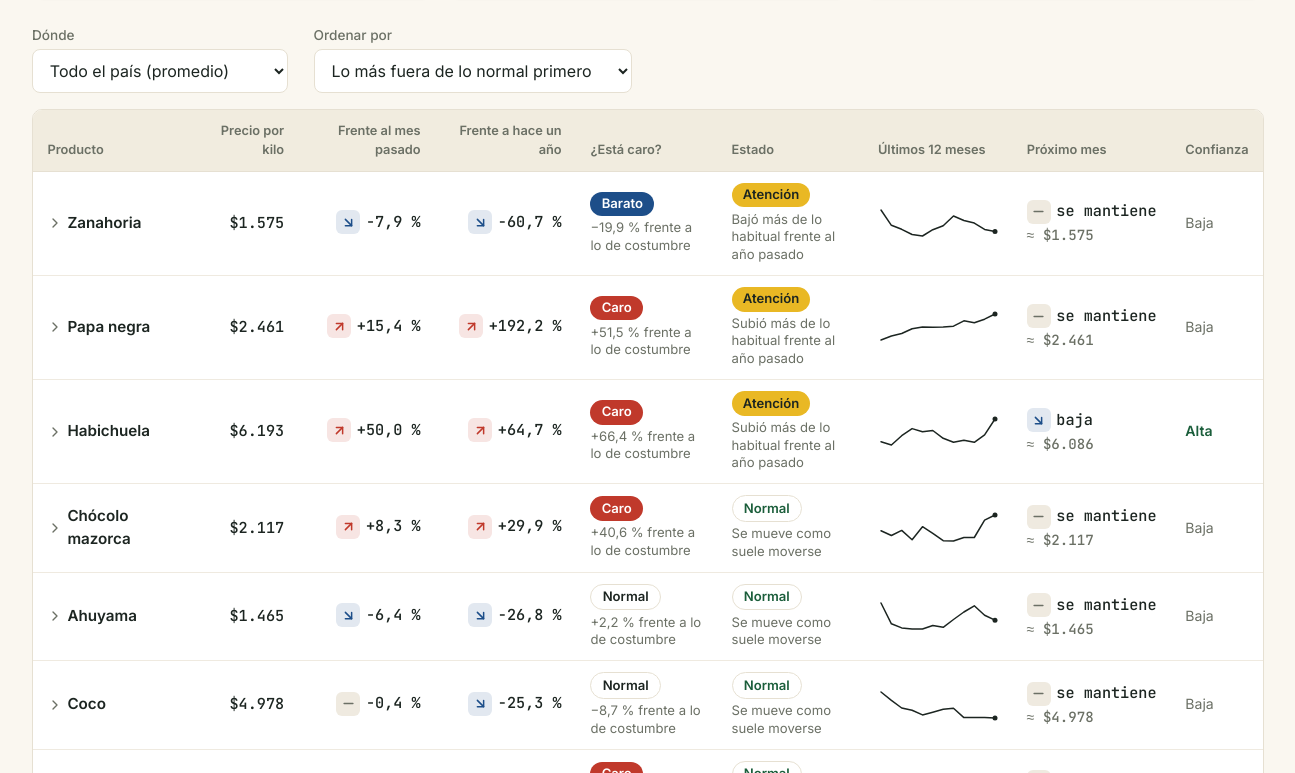
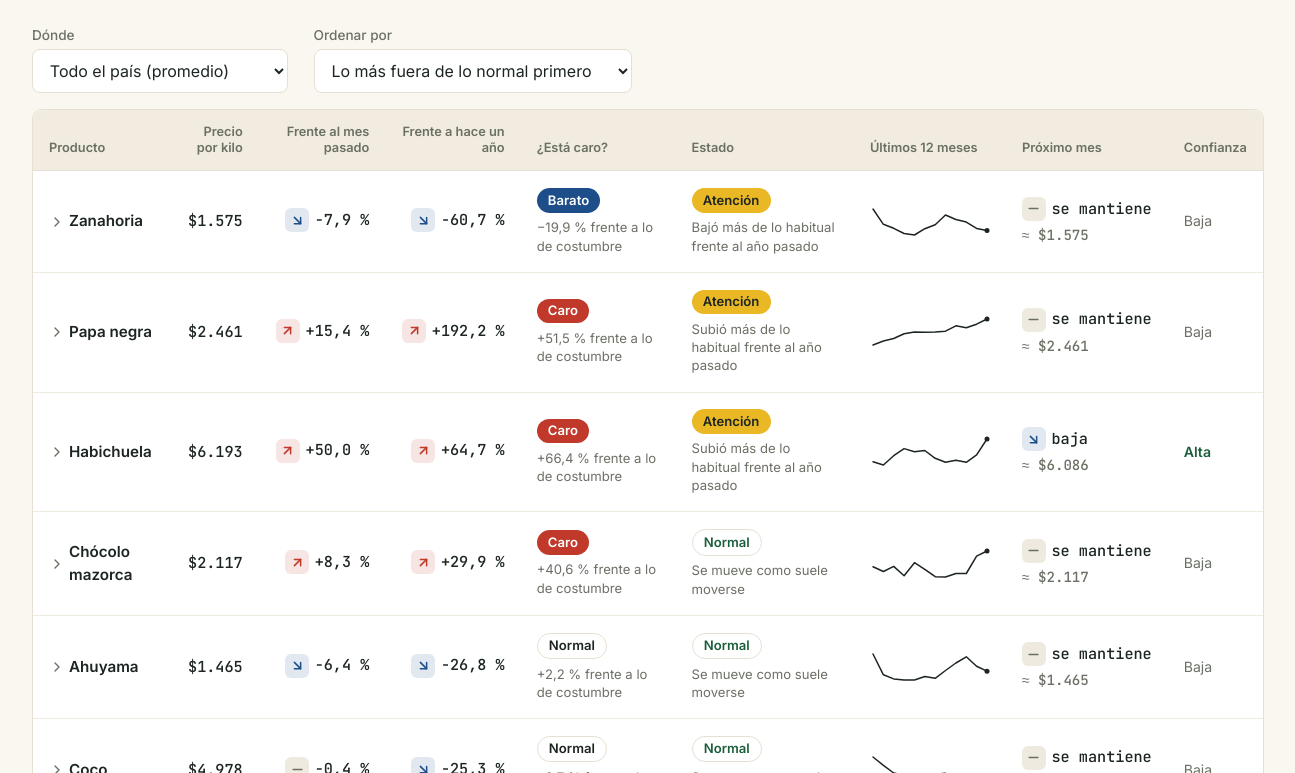
Before and after one commit to Luis-Vanegas/caso8-precios-agricolas, a Next.js app in the folder web/: page / in a window 1536 px wide. Shown: the part 551-1324 px from the top of the page, without its empty margins (120-1415 px from the left). Built offline with nearby package versions, Linux system fonts and the light colour scheme.

Commit message:
fix(web): da aire a la tabla de escritorio y pasa a tarjetas por debajo de 1280 px

```diff
--- a/web/app/globals.css
+++ b/web/app/globals.css
@@ -178,8 +178,22 @@ p { margin: 0; }
 .leyenda dt { font-weight: 600; margin-bottom: 0.3rem; }
 .leyenda dd { margin: 0; color: var(--gris); font-size: 0.95rem; }
 
+/* --- Escritorio: aire en la tabla --------------------------------------- */
+/* Nueve columnas en 1230 px quedaban apretadas: mas relleno, numeros sin partir
+   y un ancho minimo para las dos columnas de texto, que se partian en tres lineas. */
+@media (min-width: 1281px) {
+  .tablero thead th { padding: 0.85rem 1rem; line-height: 1.3; }
+  .tablero td, .tablero tbody th { padding: 1.05rem 1rem; }
+  .tablero td.derecha, .tablero .cambio { white-space: nowrap; }
+  .tablero td[data-titulo="¿Está caro?"] { min-width: 9.5rem; }
+  .tablero td[data-titulo="Estado"] { min-width: 11rem; }
+  .tablero .estado { gap: 0.35rem; }
+  .tablero .motivo { line-height: 1.4; max-width: 26ch; }
+  .tablero .proximo { gap: 0.25rem; }
+}
+
 /* --- Celular: cada producto es una tarjeta ------------------------------ */
-@media (max-width: 1080px) {
+@media (max-width: 1280px) {
   .pagina { padding: 1.6rem 1rem 3rem; }
   .controles select { min-width: 0; width: 100%; }
   .controles label { flex: 1 1 100%; }
@@ -223,7 +237,7 @@ p { margin: 0; }
    monoespaciada salian mas grandes que el numero que acompanan. */
 .flecha { font-family: system-ui, sans-serif; font-size: 0.72em; display: inline-block; transform: translateY(-0.08em); }
 
-@media (max-width: 1080px) {
+@media (max-width: 1280px) {
   /* El nombre del dato va en la fuente de texto aunque la celda sea un numero. */
   .tablero .fila > td::before { font-family: var(--fuente-texto), system-ui, sans-serif; font-weight: 400; }
 }
```
